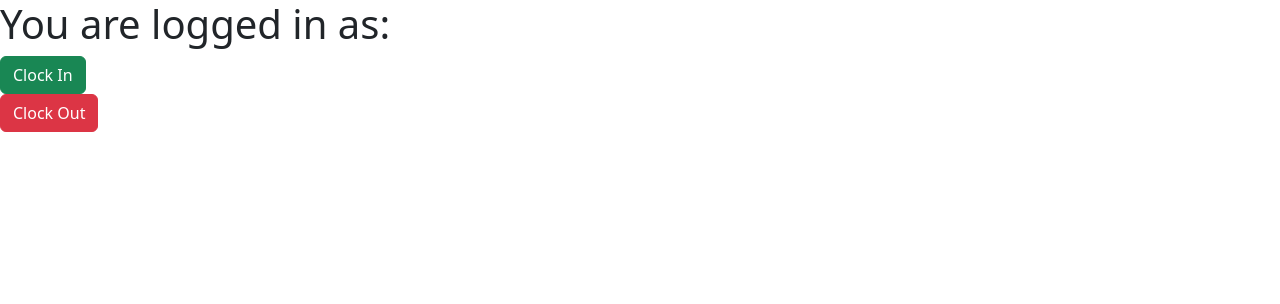
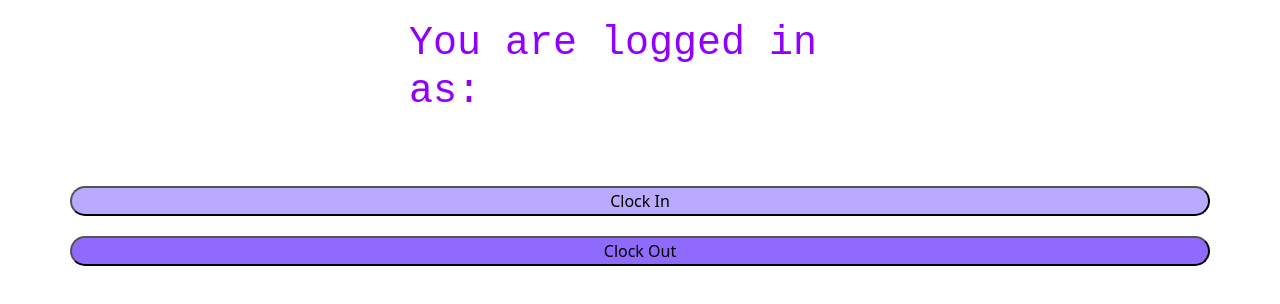
Before and after one commit to sharonbasovich/RoboticsAttendance, a React (Vite) app: page /tracker in a window 1280 px wide. Shown: the top 304 px of the page. Built offline with nearby package versions, Linux system fonts and the light colour scheme.

Commit message:
Css-secondpage

```diff
--- a/src/components/Alert.tsx
+++ b/src/components/Alert.tsx
@@ -1,5 +1,5 @@
 import { ReactNode } from "react";
-
+import "./Alert.css"
 interface Props {
   children: ReactNode;
   onClose: () => void;
@@ -9,7 +9,7 @@ function Alert({ children, onClose }: Props) {
 
   return (
     <>
-      <div className="alert alert-danger alert-dismissible">
+      <div className="alert alert-danger alert-dismissible custom-alert-danger">
         {children}
         <button
           type="button"
--- a/src/components/Button.tsx
+++ b/src/components/Button.tsx
@@ -1,13 +1,13 @@
 interface props {
   children: string;
-  color: string;
+  className: string;
   onClick?: () => void;
 }
 
-const Button = ({ children, color, onClick }: props) => {
+const Button = ({ children, className, onClick }: props) => {
   return (
     <div>
-      <button type="button" className={"btn btn-" + color} onClick={onClick}>
+      <button type="button" className={className} onClick={onClick}>
         {children}
       </button>
     </div>
--- a/src/components/Name.css
+++ b/src/components/Name.css
@@ -4,6 +4,15 @@
     align-items: center;
     justify-content: center;
 
+}
+.container-2 {
+    display:flex;
+    justify-content: flex-end;
+}
+
+.img-school {
+    height:50px;
+    width:auto;
 }
 
 .header-format {
--- a/src/components/Name.tsx
+++ b/src/components/Name.tsx
@@ -34,6 +34,9 @@ function Name({ onValueChange }: Props) {
       {alertVisible && (
         <Alert onClose={() => setAlertVisibility(false)}>Invalid Login</Alert>
       )}
+      <div className='container-2'>
+        <img src="src\assets\St.theresa_logo.png" alt="Image of School Logo" className="img-school"/>
+      </div>
       <div className="container">
         <h1 className="header-format">Robotics Attendance</h1>
         <img src="src\assets\vex_robot_by_jumbienutes_dffslku-pre.jpg" alt="Image of a Robot." className="img-style"/>
--- /dev/null
+++ b/src/components/Tracker.css
@@ -0,0 +1,58 @@
+.container{
+    display: flex;
+    justify-content: center;
+    align-items: center;
+}
+
+.header-style{
+    margin-bottom:20px;
+    margin-top:20px;
+    color:#9000fe;
+    font-size:40px;
+    font-family:monospace;
+    width:462px;
+}
+
+.clock-in{
+    background-color: rgb(185, 170, 255);
+    border-radius:45px;
+    width:100px;
+    margin-bottom:20px;
+    margin-top:50px;
+}
+.clock-in:hover{
+    background-color: rgb(200, 187, 255);
+    border-radius:45px;
+    width:100px;
+    margin-bottom:20px;
+    margin-top:50px;
+}
+.clock-in:active{
+    background-color: rgb(225, 219, 255);
+    border-radius:45px;
+    width:100px;
+    margin-bottom:20px;
+    margin-top:50px;
+}
+
+.clock-out{
+    background-color: rgb(143, 106, 252);
+    border-radius:45px;
+    width:100px;
+    margin-top:20px;
+    margin-bottom:20px;
+}
+.clock-out:hover{
+    background-color: rgb(200, 187, 255);
+    border-radius:45px;
+    width:100px;
+    margin-top:20px;
+    margin-bottom:20px;
+}
+.clock-out:active{
+    background-color: rgb(225, 219, 255);
+    border-radius:45px;
+    width:100px;
+    margin-top:20px;
+    margin-bottom:20px;
+}
--- a/src/components/Tracker.tsx
+++ b/src/components/Tracker.tsx
@@ -1,6 +1,7 @@
 import { useState, useEffect } from "react";
 import Button from "./Button";
 import Alert from "./Alert";
+import "./Tracker.css";
 
 interface Props {
   nameLogged: string;
@@ -29,8 +30,10 @@ function Tracker({ nameLogged }: Props) {
 
   return (
     <>
-      <h1>You are logged in as: {nameLogged}</h1>
-      <Button color="success" onClick={handleCheckIn}>
+      <div className='container'>
+        <h1 className='header-style'>You are logged in as: {nameLogged}</h1>
+      </div>
+      <Button onClick={handleCheckIn} className='clock-in container'>
         Clock In
       </Button>
       {inVisibility && (
@@ -38,7 +41,7 @@ function Tracker({ nameLogged }: Props) {
           You are clocked in!
         </Alert>
       )}
-      <Button color="danger" onClick={handleCheckOut}>
+      <Button onClick={handleCheckOut} className="clock-out container">
         Clock Out
       </Button>
       {outVisibility && (
```
Also changed, not shown: src/assets/St.theresa_logo.png (added).
